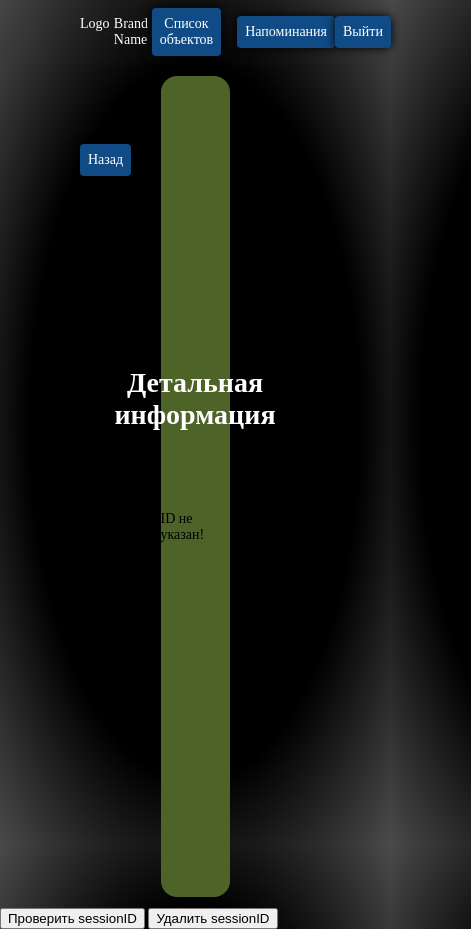
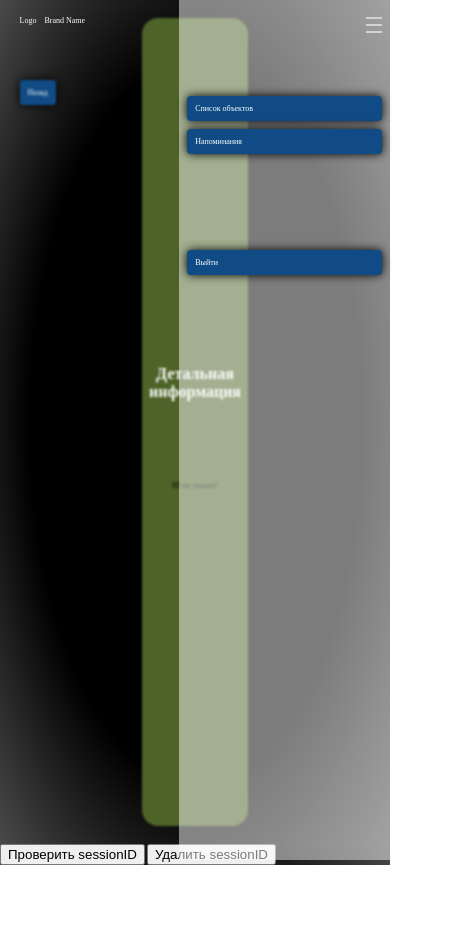
Before and after one commit to Jabberwocky-by-LewisCarroll/test-site, a plain HTML site: page public/detailedInfo.html in a window 390 px wide. Shown: the whole page, 471 px wide, since content can reach past the window. After the commit the page ends 865 px from the top, so only its background shows below. Drawn offline with Linux system fonts and the light colour scheme; sample sign-in values are in the browser's storage.

Commit message:
Some additions in mobile design

```diff
--- a/public/detailedInfo.html
+++ b/public/detailedInfo.html
@@ -22,7 +22,7 @@
             <div class="obj-card__detailed">
                 <h1>Детальная информация</h1>
                 <div id="detailedInfo"></div>
-                <div style="height: 5rem"></div>
+                <div class="space__w_5rem"></div>
                 <div class="mrg-horizon-center position__absolute_top-left">
                     <a class="link-btn" href="getObjectsV2.html">Назад</a>
                 </div>
--- a/public/navBar.html
+++ b/public/navBar.html
@@ -13,3 +13,22 @@
         <a class="link-btn" id="logoutBtn" href="#">Выйти</a>
     </div>
 </nav>
+<nav class="navbar__popup-mob">
+    <div class="flex-row mrg__top_1rem mrg__left_5per">
+        <p>Logo</p>
+        <div style="width: 0.5rem;"></div>
+        <p>Brand Name</p>
+    </div>
+    <div class="navbar__container-mob">
+        <div class="navbar__btn-burger">
+            <div class="navbar__btn-burger_item top"></div>
+            <div class="navbar__btn-burger_item mid"></div>
+            <div class="navbar__btn-burger_item bot"></div>
+        </div>
+        <div class="space__h_5rem"></div>
+        <a class="link-btn" href="getObjectsV2.html" aria-disabled="false">Список объектов</a>
+        <a class="link-btn" href="reminders.html" aria-disabled="false">Напоминания</a>
+        <div class="space__h_5rem"></div>
+        <a class="link-btn" id="logoutBtn" href="#">Выйти</a>
+    </div>
+</nav>
--- a/src/scripts/getObjectsV2.js
+++ b/src/scripts/getObjectsV2.js
@@ -256,7 +256,6 @@ document.addEventListener('DOMContentLoaded', function () {
                 console.log(error);
             })
         });
-    // };
 
     // Обработчик кнопки "Закрыть форму"
     const btnFormExit = document.querySelectorAll('.btn__exit-form')
--- a/src/styles/main.css
+++ b/src/styles/main.css
@@ -2,7 +2,7 @@ body {
     margin: 0;
     background-image: radial-gradient(ellipse, #000000 60%, #4a4a4a);
     height: 100vh;
-    font-size: clamp(0.875rem, 2vw, 1.25rem);
+    font-size: clamp(0.5rem, 1.5vw, 1.25rem);
 }
 
 p {
@@ -66,6 +66,29 @@ td {
 
 }
 
+.navbar__popup-mob {
+    display: flex;
+    align-items: stretch;
+    justify-content: space-between;
+    position: fixed;
+    top: 0;
+    z-index: 1000;
+    width: 100vw;
+    height: 100vh;
+    background-color: transparent;
+    backdrop-filter: blur(1px);
+}
+
+.navbar__container-mob {
+    display: flex;
+    flex-direction: column;
+    width: 50%;
+    height: 100vh;
+    padding: 2%;
+    gap: 0.5rem;
+    background-color: #ffffff7c;
+}
+
 /*Заголовки*/
 h1 {
     margin-bottom: 5rem;
@@ -87,7 +110,6 @@ h3 {
     color: white;
     text-decoration-line: none;
     padding: 0.5rem;
-    text-align: center;
     align-items: center;
     border-radius: 0.25rem;
     border: 0px;
@@ -144,15 +166,6 @@ h3 {
 }
 
 .btn__exit-form:hover {
-    display: flex;
-    position: absolute;
-    top: -20%;
-    right: -20%;
-    width: 2rem;
-    height: 2rem;
-    align-items: center;
-    justify-content: center;
-
     transform: scale(1.2) rotateZ(90deg);
     transition: 0.3s;
 }
@@ -172,6 +185,31 @@ h3 {
     transform: rotateZ(-45deg);
 }
 
+.obj-card__btns {
+    display: flex;
+    gap: 2%;
+    width: 100%;
+    justify-content: space-around;
+}
+
+.navbar__btn-burger {
+    display: flex;
+    flex-direction: column;
+    position: absolute;
+    top: 2%;
+    right: 2%;
+    width: 1rem;
+    height: 1rem;
+    align-items: stretch;
+    justify-content: space-between;
+}
+
+.navbar__btn-burger_item {
+    width: 100%;
+    height: 2px;
+    background-color: rgb(210, 210, 210);
+}
+
 /*Формы и их состовляющие*/
 .form {
     display: flex;
@@ -188,8 +226,9 @@ h3 {
 
 /*Обёртки*/
 .main-wrapper {
-    padding-left: 5rem;
-    padding-right: 5rem;
+    padding-left: 5%;
+    padding-right: 5%;
+    justify-content: center;
 }
 
 .obj-wrapper {
@@ -251,8 +290,8 @@ h3 {
     justify-content: center;
     background-color: #4d6328;
     padding: 1rem;
+    border: 1px solid #ffffff;
     border-radius: 1rem;
-    box-shadow: 0px 0px 10px 0px #000000;
 
     transition: transform 0.3s;
 }
@@ -265,7 +304,6 @@ h3 {
     background-color: rgb(84, 103, 55);
     padding: 1rem;
     border-radius: 1rem;
-    box-shadow: 0px 0px 10px 0px #000000;
 
     animation-name: obj-card;
     animation-duration: 0.3s;
@@ -346,6 +384,14 @@ h3 {
     margin-right: auto;
 }
 
+.mrg__top_1rem {
+    margin-top: 1rem;
+}
+
+.mrg__left_5per {
+    margin-left: 5%;
+}
+
 .justify-content__space-between {
     justify-content: space-between;
 }
@@ -369,6 +415,23 @@ h3 {
     position: relative;
     width: 100%;
     height: 100%;
+}
+
+/* Свободное пространство */
+.space__w_1rem {
+    width: 1rem;
+}
+
+.space__w_2rem {
+    width: 2rem;
+}
+
+.space__w_5rem {
+    width: 5rem;
+}
+
+.space__h_5rem {
+    height: 5rem;
 }
 
 /* Атрибуты */
@@ -423,7 +486,7 @@ h3 {
     }
 }
 
-@media (min-width: 768px) and (max-width: 1200px) {
+@media (min-width: 426px) and (max-width: 1200px) {
     .obj-wrapper {
         grid-template-columns: 1fr 1fr;
     }
@@ -433,12 +496,33 @@ h3 {
     }
 }
 
-@media (max-width: 768px) {
+@media (max-width: 426px) {
+    .navbar {
+        display: none;
+    }
+
     .obj-wrapper {
-        grid-template-columns: 1fr;
+        grid-template-columns: 70%;
+        justify-content: center;
     }
 
     .test-data__container {
         grid-template-columns: 1fr;
     }
+
+    .main-wrapper {
+        padding-left: 5%;
+        padding-right: 5%;
+    }
+
+    .obj-card__btns {
+        flex-direction: column;
+        justify-content: space-evenly;
+    }
+
+    .link-btn.card {
+        padding: 0.25rem;
+        margin-top: 0.25rem;
+        justify-content: center;
+    }
 }
```
Also changed, not shown: index.html (+2 -2 lines), public/getObjectsV2.html (+5 -13 lines), public/reminders.html (+1 -1 lines).
